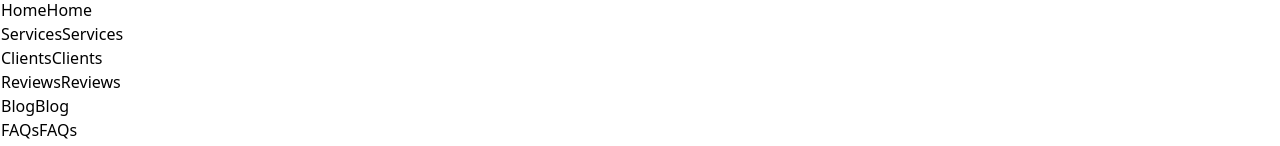
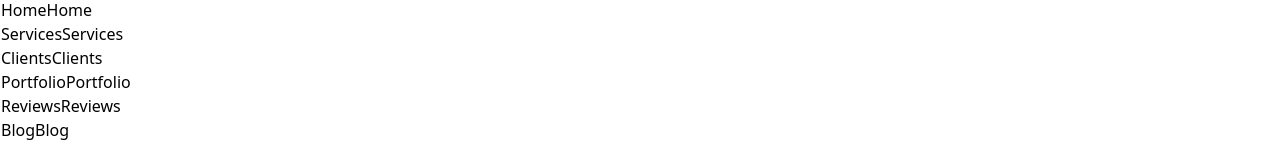
Before and after one commit to Udays28/meds, a React (Vite) app: page / in a window 1280 px wide. Shown: the part 563-709 px from the top of the page. Built offline with nearby package versions, Linux system fonts and the light colour scheme.

Commit message:
fixed navbar width

```diff
--- a/src/components/Navbar.jsx
+++ b/src/components/Navbar.jsx
@@ -33,7 +33,7 @@ const Navbar = () => {
     setTimeout(scrolltoservice, 500); // Adjust the timeout as needed
   };
   return (
-    <nav className="relative glass rounded-xl shadow w-full lg:w-full lg:mx-28 ">
+    <nav className="relative glass rounded-xl shadow w-full lg:w-fit lg:mx-28 ">
       <div className="container px-6 py-4 mx-auto gap-24 md:flex md:justify-between md:items-center">
         <div className="flex items-center  justify-between">
           <div className="flex items-center gap-3 justify-between">
@@ -116,6 +116,16 @@ const Navbar = () => {
               >
                 Clients
               </Link>
+            </div>    <div className="flex flex-col h-6 trans px-2 overflow-hidden">
+              <Link className="duration-300" to="/all-clients">
+                Portfolio
+              </Link>
+              <Link
+                className="duration-300   text-purple-500"
+                to="/all-clients"
+              >
+                Portfolio
+              </Link>
             </div>
             <div className="flex flex-col h-6 trans px-2 overflow-hidden">
               <Link className="duration-300" to="/reviews">
```
